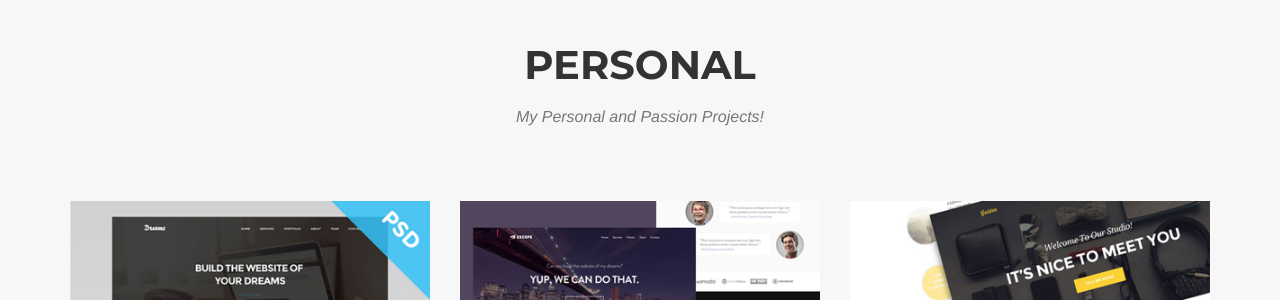
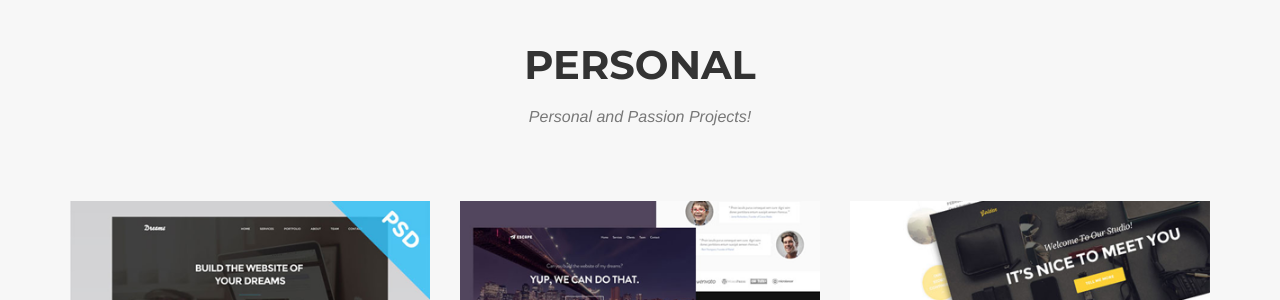
Before and after one commit to Tjpeck14/test2, a Jekyll site: the page built from index.html, in a window 1280 px wide and 900 px high, scrolled down 3671 px. Shown: the part 152-452 px from the top of the window. Built offline with Jekyll 4.4.1, drawn with Linux system fonts in a browser that asks for light colours; some web fonts are replaced.

Commit message:
Update team.html

```diff
--- a/_includes/team.html
+++ b/_includes/team.html
@@ -4,7 +4,7 @@ s<!-- Personal Section (now with bg-light-gray background) -->
             <div class="row">
                 <div class="col-lg-12 text-center">
                     <h2 class="section-heading">Personal</h2>
-                    <h3 class="section-subheading text-muted">My Personal and Passion Projects!</h3>
+                    <h3 class="section-subheading text-muted">Personal and Passion Projects!</h3>
                 </div>
             </div>
             <div class="row">
```
